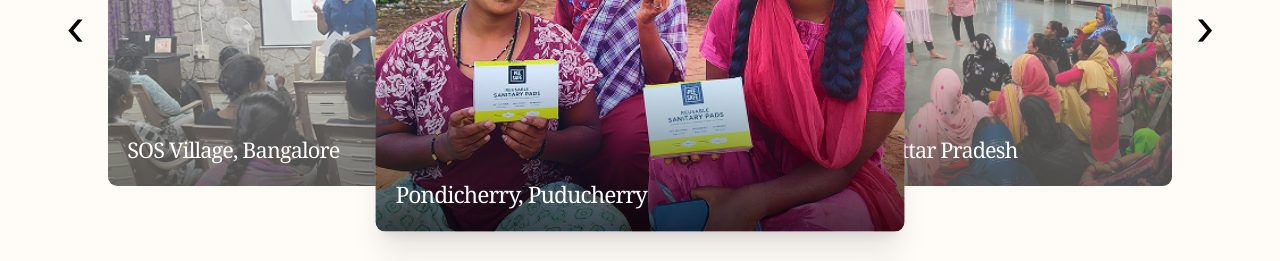
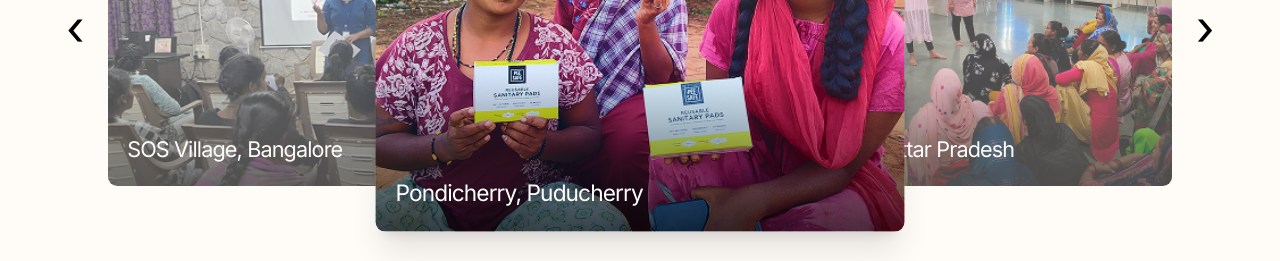
Before and after one commit to kunalbawliya/copy-titli-website, a Next.js app: page / in a window 1280 px wide. Shown: the part 1200-1461 px from the top of the page. Built offline with nearby package versions, Linux system fonts and the light colour scheme; a web font is replaced by a local one.

Commit message:
Font changes

```diff
--- a/components/Carousel.js
+++ b/components/Carousel.js
@@ -184,7 +184,7 @@ function Card({ data, small = false }) {
       {/* 4. Add an overlay container for the gradient and text. */}
       <div className="absolute bottom-0 left-0 w-full h-2/5 bg-gradient-to-t from-black/70 to-transparent flex items-end p-4">
         {/* 5. Style the text to be white and positioned within the overlay. */}
-        <p className="font-serif text-white text-base md:text-lg">
+        <p className="font-inter text-white text-base md:text-lg">
           {data.name}
         </p>
       </div>
```
